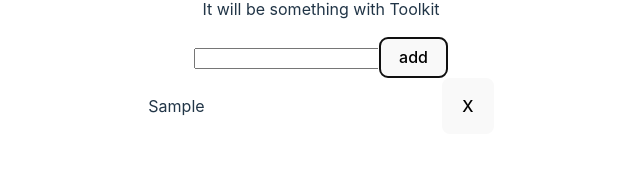
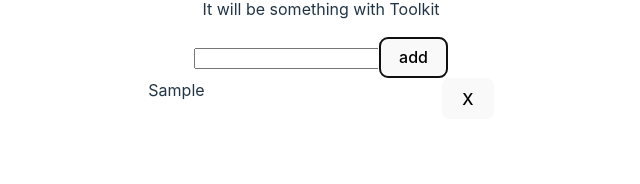
Before and after one commit to danielu96/Redux-Toolkit, a React (Vite) app: page / in a window 1280 px wide. Both pictures are taken after typing "Sample" into the empty fields and a click on the button "add". Shown: the part 252-436 px from the top of the page, without its empty margins (319-959 px from the left). Built offline with nearby package versions, Linux system fonts and the light colour scheme.

Commit message:
renameTask added

```diff
--- a/src/SingleItem.jsx
+++ b/src/SingleItem.jsx
@@ -1,21 +1,33 @@
-import React from 'react'
-import { removeTask } from './Slices/taskReducer'
+import React ,{useState,useRef}from 'react'
+import { removeTask,renameTask } from './Slices/taskReducer'
 import { useDispatch } from 'react-redux'
 // import { useSelector } from "react-redux";
-const SingleItem = (task) => {
+const SingleItem = (task,content) => {
 const dispatch= useDispatch()
+const inputRef = useRef()
+const [editMode,setEditMode] = useState(false);
 const removeHandler=()=>{
-  dispatch(removeTask(task.id))
+  dispatch(removeTask( task.id ))
 }
   return (
     <div style={{display:'flex',justifyContent:"space-between"
     }}>
-      {/* <h3>SingleItem</h3> */}
-<p> {task.content}</p>
+
+{!editMode ? (
+        <div className="" onClick={() => setEditMode(prev => !prev)}>
+          <span>{task.content}</span>
+        </div>
+      ):
+       (
+        <form onSubmit={ev => {ev.preventDefault();setEditMode(false);}}>
+          <input type="text" value={task.content}
+                 onChange={()=> dispatch(renameTask()) } />
+                 <button>update</button>
+        </form>
+      )}
+
 <button onClick={removeHandler}>X</button>
-
     </div>
   )
 }
-
 export default SingleItem
```
